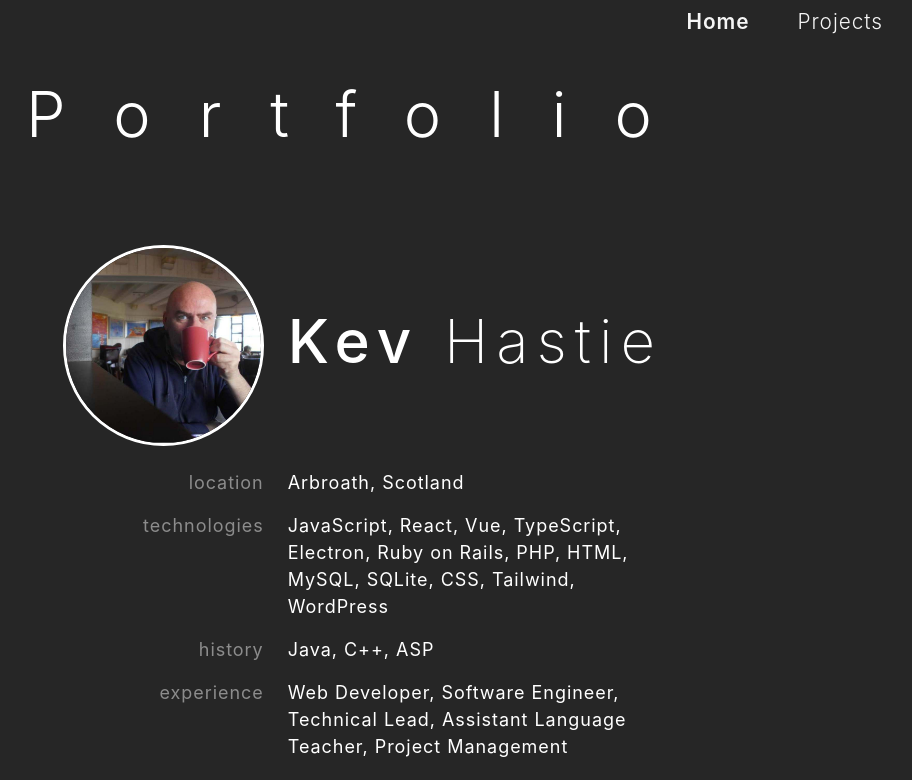
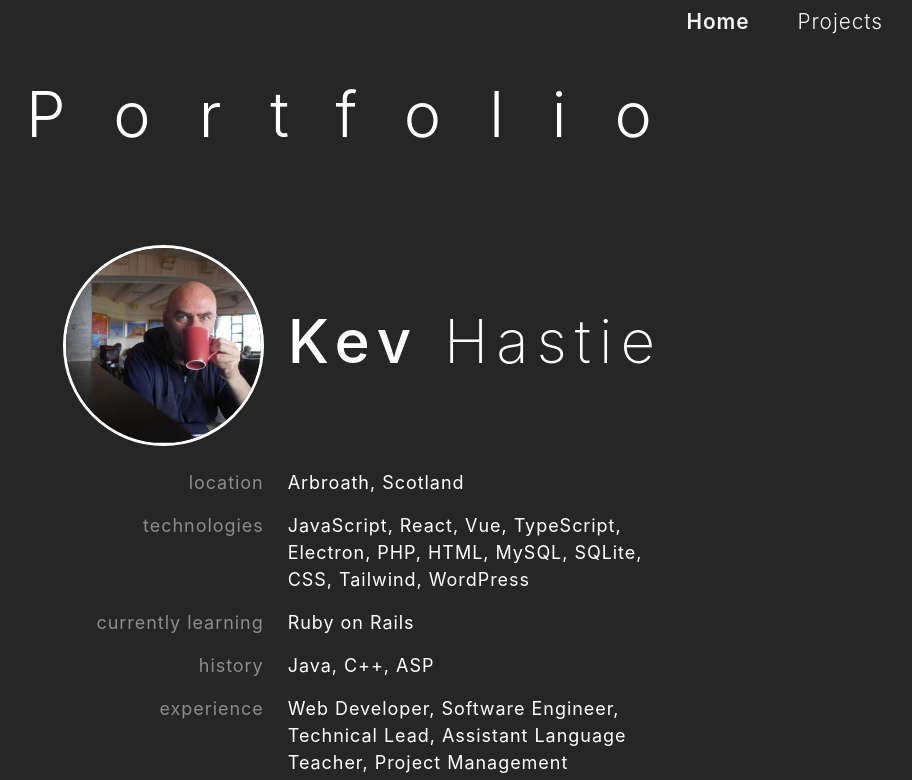
Before and after one commit to kevinjapan/edk-portfolio, a Vue app: page / in a window 1280 px wide. Shown: the top 780 px of the page, without its empty margins (277-1189 px from the left). Built offline with nearby package versions, Linux system fonts and the light colour scheme.

Commit message:
move Rails to 'learning'

```diff
--- a/src/views/HomeView.vue
+++ b/src/views/HomeView.vue
@@ -49,7 +49,6 @@ watchEffect(() => {
             <span class="item">Vue</span>,
             <span class="item">TypeScript</span>,
             <span class="item">Electron</span>,
-            <span class="item">Ruby on Rails</span>,
             <span class="item">PHP</span>,
             <span class="item">HTML</span>,
             <span class="item">MySQL</span>,
@@ -58,6 +57,13 @@ watchEffect(() => {
             <span class="item">Tailwind</span>,
             <span class="item">WordPress</span>
          </span>
+
+
+         <span class="slot_label">currently learning</span>
+         <span class="slot_value">
+            <span class="item">Ruby on Rails</span>
+         </span>
+
 
          <span class="slot_label">history</span>
          <span class="slot_value">
```
